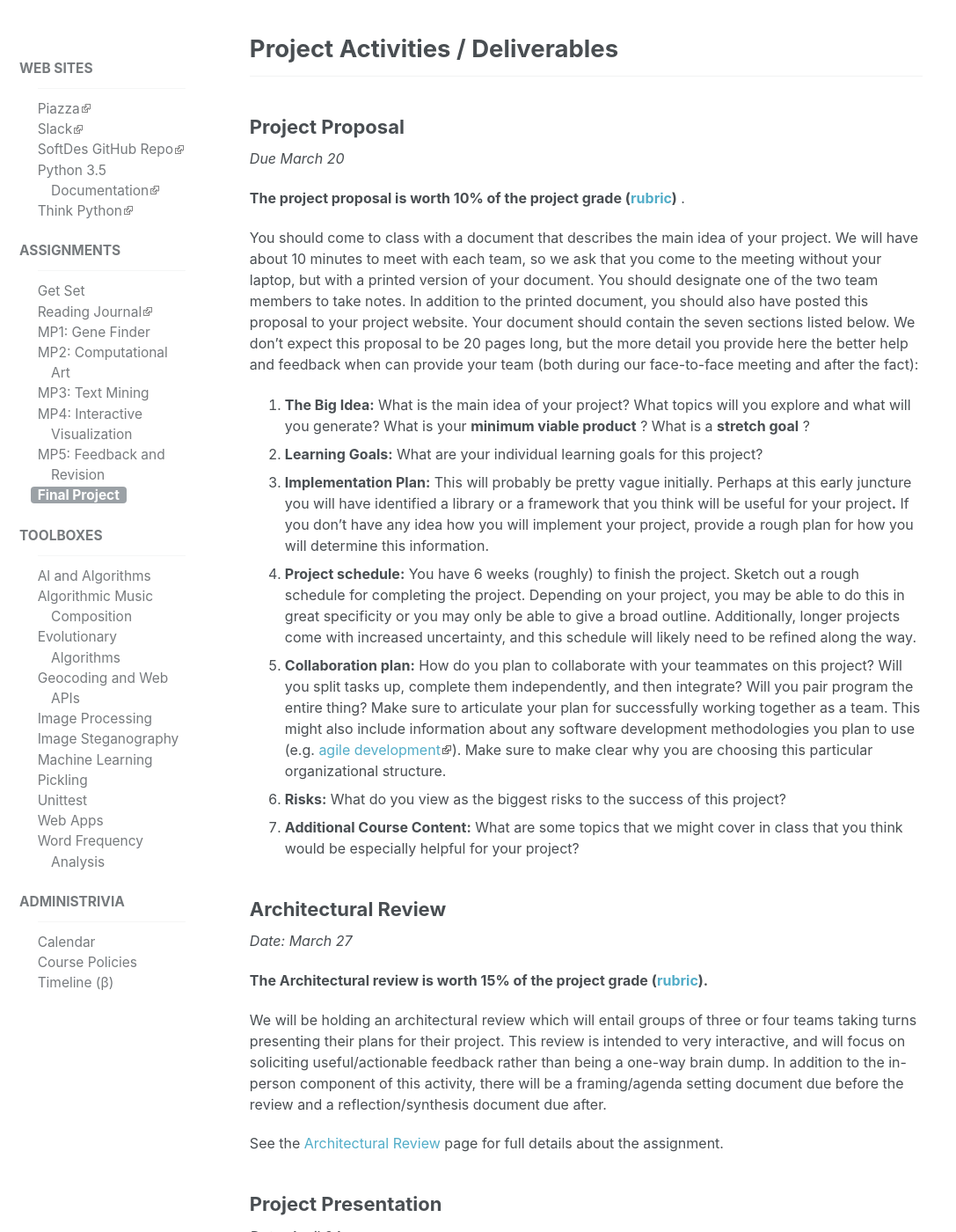
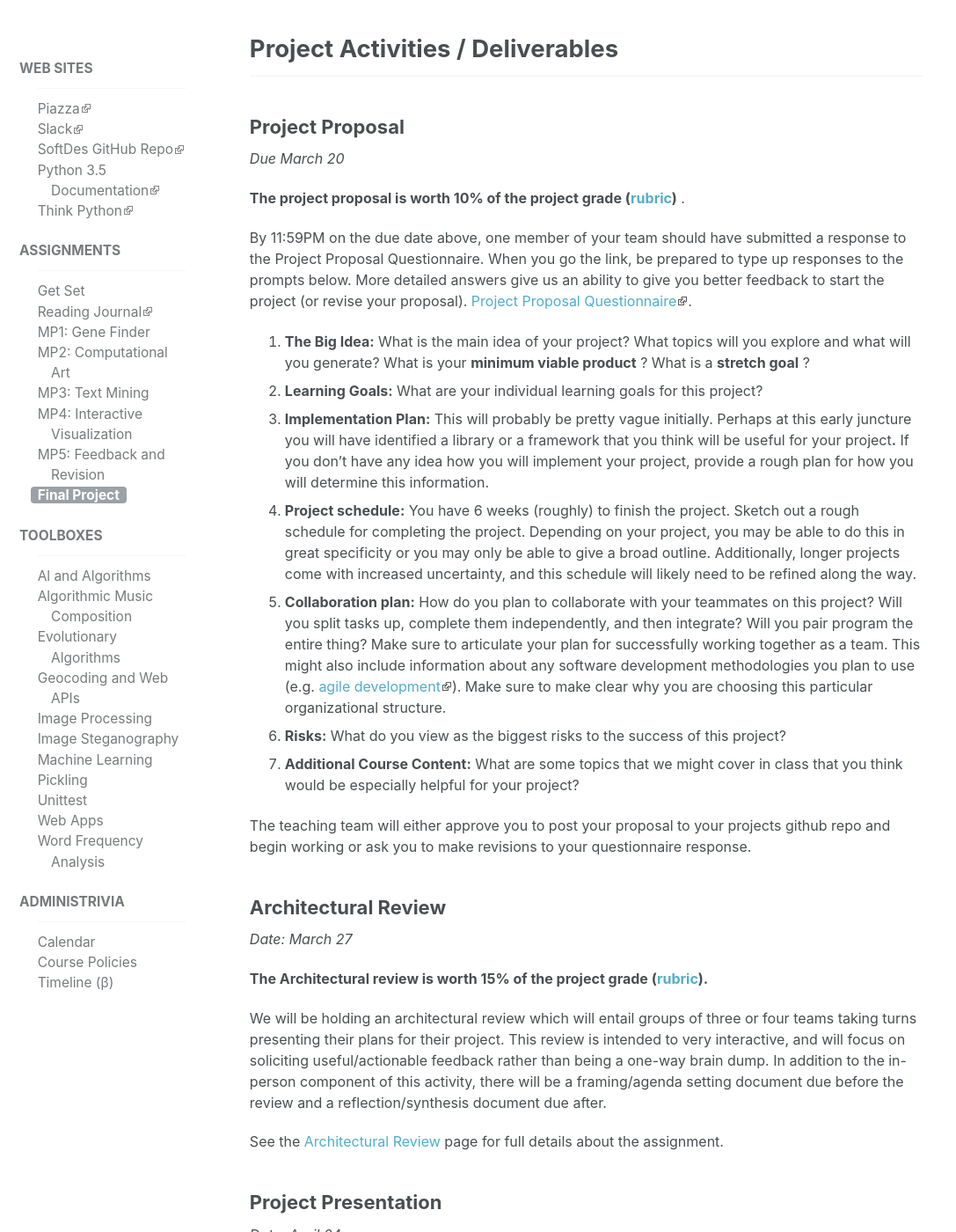
Before and after one commit to sd17spring/sd17spring.github.io, a Jekyll site: the page built from _assignments/final-project.md, in a window 1280 px wide and 1400 px high, scrolled down 2157 px. Shown: the whole window at 88% size, without its empty margins (0-1087 px from the left). Built offline with Jekyll 4.4.1, drawn with Linux system fonts in a browser that asks for light colours.

Commit message:
updating proposal process

```diff
--- a/_assignments/final-project.md
+++ b/_assignments/final-project.md
@@ -67,15 +67,7 @@ _Due {{site.data.dates.final_proposal | date: '%B %d' }}_
 
 **The project proposal is worth 10% of the project grade ([rubric]({% link _assignments/final-project/project-proposal-rubric.md %}))** .
 
-You should come to class with a document that describes the main idea of your
-project. We will have about 10 minutes to meet with each team, so we ask that
-you come to the meeting without your laptop, but with a printed version of
-your document. You should designate one of the two team members to take notes.
-In addition to the printed document, you should also have posted this proposal
-to your project website. Your document should contain the seven sections
-listed below. We don't expect this proposal to be 20 pages long, but the more
-detail you provide here the better help and feedback when can provide your
-team (both during our face-to-face meeting and after the fact):
+By 11:59PM on the due date above, one member of your team should have submitted a response to the Project Proposal Questionnaire. When you go the link, be prepared to type up responses to the prompts below. More detailed answers give us an ability to give you better feedback to start the project (or revise your proposal). [Project Proposal Questionnaire](https://docs.google.com/forms/d/e/1FAIpQLSf-q_NToMi2VXNSzsH-NsI47HrFt85BtHZJLm-PYkrRMPc0mA/viewform).
 
 1. **The Big Idea:**  What is the main idea of your project? What topics will you explore and what will you generate? What is your **minimum viable product** ? What is a **stretch goal** ?
 2. **Learning Goals:** What are your individual learning goals for this project?
@@ -84,6 +76,8 @@ team (both during our face-to-face meeting and after the fact):
 5. **Collaboration plan:** How do you plan to collaborate with your teammates on this project? Will you split tasks up, complete them independently, and then integrate? Will you pair program the entire thing? Make sure to articulate your plan for successfully working together as a team. This might also include information about any software development methodologies you plan to use (e.g. [agile development](http://en.wikipedia.org/wiki/Agile_software_development)). Make sure to make clear why you are choosing this particular organizational structure.
 6. **Risks:** What do you view as the biggest risks to the success of this project?
 7. **Additional Course Content:**  What are some topics that we might cover in class that you think would be especially helpful for your project?
+
+The teaching team will either approve you to post your proposal to your projects github repo and begin working or ask you to make revisions to your questionnaire response.
 
 ### Architectural Review
 
```
